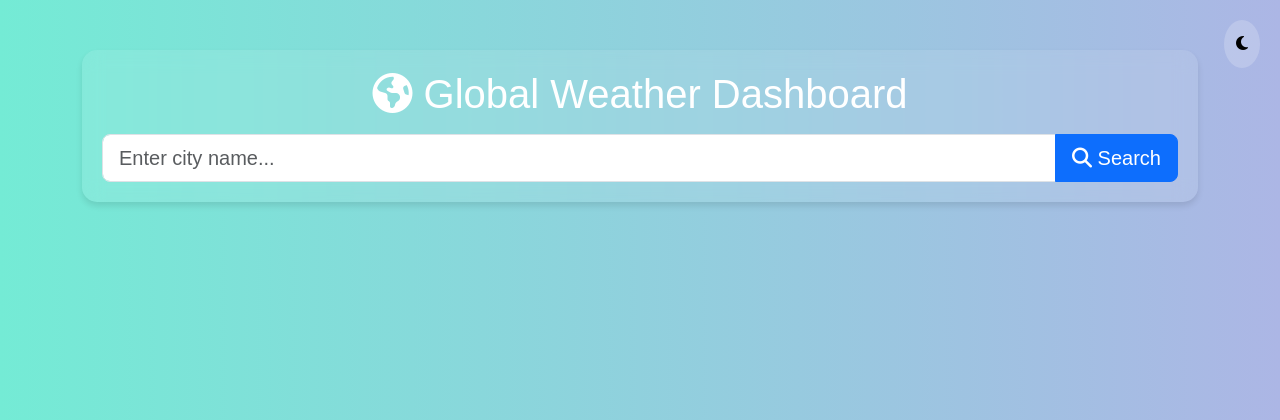
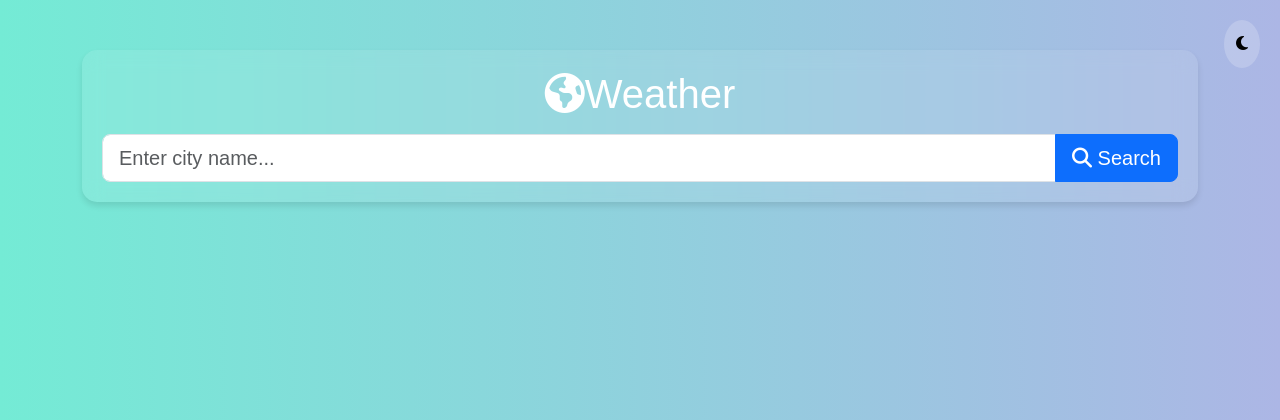
Before and after one commit to mmbuji0506/django-hali, a Django app: page / in a window 1280 px wide. Shown: the top 420 px of the page. Run offline with Django 5.2, Linux system fonts and the light colour scheme; data comes from the database, SQL or seed files in the repository; data that the repository does not hold is empty.

Commit message:
Initial commit

```diff
--- a/weather/templates/weather/detail.html
+++ b/weather/templates/weather/detail.html
@@ -84,7 +84,7 @@
     <button class="toggle-btn" onclick="toggleDarkMode()"><i class="fas fa-moon"></i></button>
     <div class="container py-4">
         <div class="card p-4">
-            <h1 class="text-center mb-4"><i class="fas fa-cloud-sun"></i> Weather Details for {{ city.name }}</h1>
+            <h1 class="text-center mb-4"><i class="fas fa-cloud-sun"></i>Weather Details for {{ city.name }}</h1>
 
             <div id="clock" class="mb-4"></div>
 
--- a/weather/templates/weather/home.html
+++ b/weather/templates/weather/home.html
@@ -3,7 +3,7 @@
 <head>
     <meta charset="UTF-8">
     <meta name="viewport" content="width=device-width, initial-scale=1.0">
-    <title>Global Weather Dashboard</title>
+    <title>Weather</title>
     <link rel="stylesheet" href="https://cdn.jsdelivr.net/npm/bootstrap@5.3.0/dist/css/bootstrap.min.css">
     <link rel="stylesheet" href="https://cdnjs.cloudflare.com/ajax/libs/font-awesome/6.4.2/css/all.min.css">
     <style>
@@ -121,7 +121,7 @@
 
     <div class="container">
         <div class="search-bar mb-4">
-            <h1><i class="fas fa-globe-americas"></i> Global Weather Dashboard</h1>
+            <h1><i class="fas fa-globe-americas"></i>Weather</h1>
             <form method="GET" action="{% url 'search_city' %}" onsubmit="showLoading()">
                 <div class="input-group">
                     <input type="text" name="city" class="form-control form-control-lg"
--- a/weather/templates/weather/search.html
+++ b/weather/templates/weather/search.html
@@ -77,7 +77,7 @@
 <body>
     <button class="toggle-btn" onclick="toggleDarkMode()"><i class="fas fa-moon"></i></button>
     <div class="container py-4">
-        <h1 class="text-center mb-4"><i class="fas fa-search"></i> Search Results</h1>
+        <h1 class="text-center mb-4"><i class="fas fa-search"></i>Search Results</h1>
 
         {% if error %}
         <div class="alert alert-danger text-center">{{ error }}</div>
```
